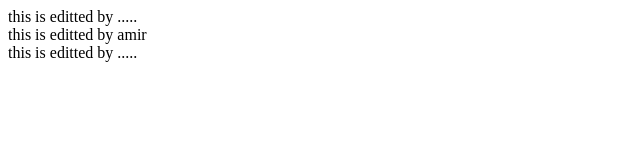
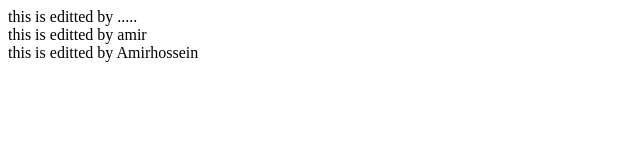
Before and after one commit to amirab79/testTeamwork, a plain HTML site: page teamwork/index.html in a window 1280 px wide. Shown: the full height of the page, 0-640 px from the left. Drawn offline with Linux system fonts and the light colour scheme.

Commit message:
footer changed

```diff
--- a/teamwork/index.html
+++ b/teamwork/index.html
@@ -8,6 +8,6 @@
 <body>
     <header>this is editted by .....</header>
     <main>this is editted by amir</main>
-    <footer>this is editted by .....</footer>
+    <footer>this is editted by Amirhossein</footer>
 </body>
 </html>
```
